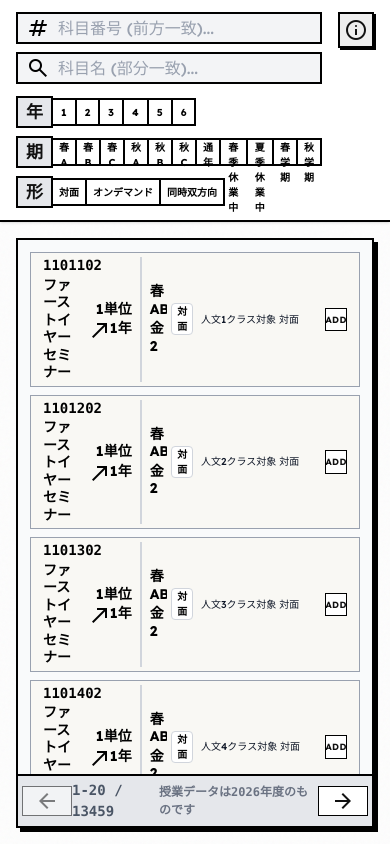
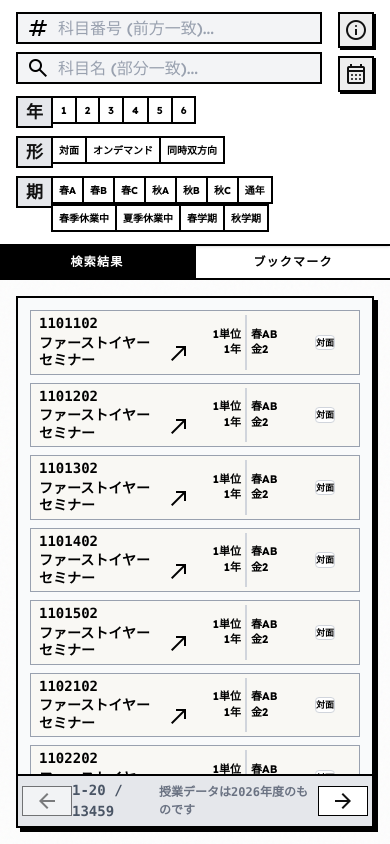
Before and after one commit to iter09/rakutannman, a Vue app: page / in a window 390 px wide. Built offline with nearby package versions, Linux system fonts and the light colour scheme; a web font is replaced by a local one.

Commit message:
v5 ok mobile

```diff
--- a/index.html
+++ b/index.html
@@ -29,7 +29,7 @@
     <link rel="preconnect" href="https://fonts.gstatic.com" crossorigin>
     <link href="https://fonts.googleapis.com/css2?family=Lexend:wght@100..900&display=swap" rel="stylesheet">
     <link href="https://fonts.googleapis.com/css2?family=Playfair+Display:ital,wght@0,400..900;1,400..900&display=swap" rel="stylesheet">
-    <link href="https://fonts.googleapis.com/css2?family=Material+Symbols+Outlined:wght,FILL@400,0&display=swap&text=tag,search,info,refresh,north_east,arrow_drop_down,arrow_back,arrow_forward,delete" rel="stylesheet">
+    <link href="https://fonts.googleapis.com/css2?family=Material+Symbols+Outlined:wght,FILL@400,0&display=swap&text=tag,search,info,refresh,north_east,arrow_drop_down,arrow_back,arrow_forward,delete,calendar_month" rel="stylesheet">
   </head>
   <body>
     <div id="app"></div>
--- a/src/App.vue
+++ b/src/App.vue
@@ -10,7 +10,7 @@ import InfoPanel from './components/InfoPanel.vue'
 
 import { useCourseSearch } from './composables/useCourseSearch'
 
-// now v4
+// now v5
 
 const {
   loadData,
@@ -23,6 +23,8 @@ const {
 } = useCourseSearch()
 
 const showInfoPanel = ref(false)
+
+const activeTab = ref('search')
 
 const filters = reactive({
   standard_years: [],
@@ -75,7 +77,6 @@ const hydrateBookmarks = () => {
           search_term_bit: row[8],
           search_period_low: row[9],
           search_period_high: row[10],
-          // remarks: row[12] 備考
         }
       }
       return savedCourse
@@ -138,7 +139,6 @@ const hasNext = computed(() => (currentPage.value * pageSize) < filteredCourses.
 const hasPrev = computed(() => currentPage.value > 1)
 const dummyNextUrl = computed(() => hasNext.value ? 'NEXT' : null)
 const dummyPrevUrl = computed(() => hasPrev.value ? 'PREV' : null)
-
 
 onMounted(async () => {
   await loadData()
@@ -225,7 +225,6 @@ const removeCourseFromGroup = (courseNumber, groupId) => {
 const resetAllBookmarks = () => {
   bookmarkGroups.value = [{ id: Date.now(), name: '共通基礎', targetCredits: '', courses: [] }]
 }
-
 </script>
 
 <template>
@@ -241,9 +240,29 @@ const resetAllBookmarks = () => {
       @toggle-info="showInfoPanel = !showInfoPanel"
     />
 
+    <div class="md:hidden flex border-b-2 border-black bg-white shrink-0 z-10 relative">
+      <button
+        class="flex-1 py-2 text-xs font-bold uppercase tracking-widest transition-colors border-r-2 border-black"
+        :class="activeTab === 'search' ? 'bg-black text-white' : 'bg-white text-black hover:bg-gray-100'"
+        @click="activeTab = 'search'"
+      >
+        検索結果
+      </button>
+      <button
+        class="flex-1 py-2 text-xs font-bold uppercase tracking-widest transition-colors"
+        :class="activeTab === 'bookmark' ? 'bg-black text-white' : 'bg-white text-black hover:bg-gray-100'"
+        @click="activeTab = 'bookmark'"
+      >
+        ブックマーク
+      </button>
+    </div>
+
     <main class="flex-1 flex overflow-hidden p-4 gap-4 max-w-[1550px] w-full mx-auto relative">
 
-      <div class="w-full md:w-[60%] flex flex-col h-full border-2 border-black bg-white shadow-hard relative">
+      <div
+        class="w-full md:w-[60%] flex-col h-full border-2 border-black bg-white shadow-hard relative"
+        :class="activeTab === 'search' ? 'flex' : 'hidden md:flex'"
+      >
         <div ref="courseListContainer" class="flex-1 overflow-y-auto p-3 space-y-2 scroll-smooth bg-gray-50">
           <CourseList
             :courses="paginatedCourses"
@@ -267,7 +286,10 @@ const resetAllBookmarks = () => {
         />
       </div>
 
-      <div class="hidden md:flex w-[40%] h-full">
+      <div
+        class="w-full md:w-[40%] h-full"
+        :class="activeTab === 'bookmark' ? 'flex' : 'hidden md:flex'"
+      >
         <BookmarkSidebar
           :bookmarkGroups="bookmarkGroups"
           @create-group="createGroup"
--- a/src/components/AppHeader.vue
+++ b/src/components/AppHeader.vue
@@ -1,4 +1,5 @@
 <script setup>
+import { ref } from 'vue'
 import TimeTableFilter from './TimeTableFilter.vue'
 
 const props = defineProps({
@@ -15,6 +16,9 @@ const props = defineProps({
 
 const emit = defineEmits(['reset', 'toggle-info'])
 
+// スマホ時の時間割表示状態を管理する変数
+const showTimeTable = ref(false)
+
 const toggleFilter = (array, value) => {
   const index = array.indexOf(value)
   if (index === -1) {
@@ -30,7 +34,7 @@ const countSelected = (array) => array.length
 <template>
   <header class="px-4 py-3 border-b-2 border-black bg-white z-20 shrink-0 shadow-sm relative">
 
-    <div class="flex gap-4 items-start w-full max-w-[1550px] mx-auto">
+    <div class="flex gap-4 items-start w-full max-w-[1550px] mx-auto relative">
 
       <div class="flex flex-col gap-3 min-w-0">
 
@@ -45,55 +49,55 @@ const countSelected = (array) => array.length
             </div>
          </div>
 
-         <div class="flex flex-wrap gap-2 items-start content-start">
+          <div class="flex flex-wrap gap-2 items-start content-start">
 
-            <div class="flex items-center">
-              <div class="h-8 px-2 bg-gray-200 border-2 border-black flex items-center justify-center text-[17px] font-bold uppercase z-10">
+            <div class="flex items-start max-w-full">
+              <div class="h-8 px-2 bg-gray-200 border-2 border-black flex items-center justify-center text-[17px] font-bold uppercase z-10 shrink-0 relative">
                 年
               </div>
-              <div class="h-7 flex items-center border-2 border-black border-l-0 bg-white divide-x-2 divide-black">
+              <div class="flex flex-wrap gap-y-1 pl-[2px] -ml-[2px] min-w-0">
                 <button
                   v-for="year in options.years"
                   :key="year"
                   @click="toggleFilter(filters.standard_years, year)"
-                  class="px-2 h-full text-[10px] font-bold transition-colors hover:bg-gray-200"
-                  :class="isActive(filters.standard_years, year) ? 'bg-black text-white hover:bg-gray-800' : 'bg-white text-black'"
+                  class="h-7 px-2 text-[10px] font-bold transition-colors hover:bg-gray-200 border-2 border-black whitespace-nowrap -ml-[2px] focus:z-10"
+                  :class="isActive(filters.standard_years, year) ? 'bg-black text-white hover:bg-gray-800 z-10' : 'bg-white text-black z-0 hover:z-10'"
                 >
                   {{ year }}
                 </button>
               </div>
             </div>
 
-            <div class="flex items-center">
-              <div class="h-8 px-2 bg-gray-200 border-2 border-black flex items-center justify-center text-[17px] font-bold uppercase z-10">
+            <div class="flex items-start max-w-full">
+              <div class="h-8 px-2 bg-gray-200 border-2 border-black flex items-center justify-center text-[17px] font-bold uppercase z-10 shrink-0 relative">
+                形
+              </div>
+              <div class="flex flex-wrap gap-y-1 pl-[2px] -ml-[2px] min-w-0">
+                <button
+                  v-for="fmt in options.formats"
+                  :key="fmt.id"
+                  @click="toggleFilter(filters.class_formats, fmt.id)"
+                  class="h-7 px-1.5 text-[10px] font-bold transition-colors hover:bg-gray-200 border-2 border-black whitespace-nowrap -ml-[2px] focus:z-10"
+                  :class="isActive(filters.class_formats, fmt.id) ? 'bg-black text-white hover:bg-gray-800 z-10' : 'bg-white text-black z-0 hover:z-10'"
+                >
+                  {{ fmt.label }}
+                </button>
+              </div>
+            </div>
+
+            <div class="flex items-start max-w-full">
+              <div class="h-8 px-2 bg-gray-200 border-2 border-black flex items-center justify-center text-[17px] font-bold uppercase z-10 shrink-0 relative">
                 期
               </div>
-              <div class="h-7 flex items-center border-2 border-black border-l-0 bg-white divide-x-2 divide-black">
+              <div class="flex flex-wrap gap-y-0 pl-[2px] -ml-[2px] min-w-0">
                 <button
                   v-for="term in options.terms"
                   :key="term"
                   @click="toggleFilter(filters.terms, term)"
-                  class="px-1.5 h-full text-[10px] font-bold transition-colors hover:bg-gray-200"
-                  :class="isActive(filters.terms, term) ? 'bg-black text-white hover:bg-gray-800' : 'bg-white text-black'"
+                  class="h-7 px-1.5 text-[10px] font-bold transition-colors hover:bg-gray-200 border-2 border-black whitespace-nowrap -ml-[2px] focus:z-10"
+                  :class="isActive(filters.terms, term) ? 'bg-black text-white hover:bg-gray-800 z-10' : 'bg-white text-black z-0 hover:z-10'"
                 >
                   {{ term }}
-                </button>
-              </div>
-            </div>
-
-            <div class="flex items-center">
-              <div class="h-8 px-2 bg-gray-200 border-2 border-black flex items-center justify-center text-[17px] font-bold uppercase z-10">
-                形
-              </div>
-              <div class="h-7 flex items-center border-2 border-black border-l-0 bg-white divide-x-2 divide-black">
-                <button
-                  v-for="fmt in options.formats"
-                  :key="fmt.id"
-                  @click="toggleFilter(filters.class_formats, fmt.id)"
-                  class="px-1.5 h-full text-[10px] font-bold transition-colors hover:bg-gray-200"
-                  :class="isActive(filters.class_formats, fmt.id) ? 'bg-black text-white hover:bg-gray-800' : 'bg-white text-black'"
-                >
-                  {{ fmt.label }}
                 </button>
               </div>
             </div>
@@ -101,7 +105,10 @@ const countSelected = (array) => array.length
          </div>
       </div>
 
-      <div class="hidden md:block shrink-0">
+      <div
+        class="absolute md:static right-0 top-[100px] md:top-auto md:right-auto z-30 shrink-0 md:bg-transparent"
+        :class="showTimeTable ? 'block' : 'hidden md:block'"
+      >
         <TimeTableFilter
           :selectedPeriods="filters.periods"
           @toggle="(val) => toggleFilter(filters.periods, val)"
@@ -109,7 +116,7 @@ const countSelected = (array) => array.length
         />
       </div>
 
-      <div class="shrink-0 ml-auto">
+      <div class="shrink-0 ml-auto flex flex-col gap-2">
         <button
           @click="$emit('toggle-info')"
           class="aspect-square size-9 border-2 border-black flex items-center justify-center shadow-[2px_2px_0px_0px_rgba(0,0,0,1)] cursor-pointer transition-colors"
@@ -117,6 +124,14 @@ const countSelected = (array) => array.length
         >
           <span class="material-symbols-outlined text-base">info</span>
         </button>
+
+        <button
+          @click="showTimeTable = !showTimeTable"
+          class="md:hidden aspect-square size-9 border-2 border-black flex items-center justify-center shadow-[2px_2px_0px_0px_rgba(0,0,0,1)] cursor-pointer transition-colors"
+          :class="showTimeTable ? 'bg-black text-white' : 'bg-highlight hover:bg-black hover:text-white'"
+        >
+          <span class="material-symbols-outlined text-base">calendar_month</span>
+        </button>
       </div>
 
     </div>
--- a/src/components/CourseList.vue
+++ b/src/components/CourseList.vue
@@ -21,11 +21,21 @@ const getSyllabusUrl = (courseNumber) => {
 
 const openDropdownId = ref(null)
 
+const expandedCourseId = ref(null)
+
 const toggleDropdown = (id) => {
   if (openDropdownId.value === id) {
     openDropdownId.value = null
   } else {
     openDropdownId.value = id
+  }
+}
+
+const toggleExpand = (id) => {
+  if (expandedCourseId.value === id) {
+    expandedCourseId.value = null
+  } else {
+    expandedCourseId.value = id
   }
 }
 
@@ -62,10 +72,11 @@ const isInGroup = (course, groupId) => {
       <div
         v-for="course in courses"
         :key="course.id"
-        class="group grid grid-cols-12 gap-1 items-center px-3 py-1 bg-entry-bg border border-gray-400 hover:border-black transition-all cursor-default relative z-0 hover:z-10"
+        @click="toggleExpand(course.id)"
+        class="group grid grid-cols-12 gap-0 md:gap-1 items-center px-2 md:px-3 py-1 bg-entry-bg border border-gray-400 hover:border-black transition-all cursor-pointer md:cursor-default relative z-0 hover:z-10"
       >
 
-        <div class="col-span-3 flex flex-col justify-center gap-0.5 overflow-hidden">
+        <div class="col-span-6 md:col-span-3 flex flex-col justify-center gap-0.5 overflow-hidden">
           <div class="font-mono font-bold text-sm text-black leading-tight truncate">
             {{ course.course_number }}
           </div>
@@ -74,6 +85,7 @@ const isInGroup = (course, groupId) => {
             :href="getSyllabusUrl(course.course_number)"
             target="_blank"
             rel="noopener noreferrer"
+            @click.stop
             class="text-sm font-bold text-black leading-tight flex items-center gap-1 group/link cursor-pointer transition-colors px-1 -ml-1 rounded-sm hover:bg-black hover:text-white"
             :title="course.title"
           >
@@ -84,45 +96,51 @@ const isInGroup = (course, groupId) => {
           </a>
         </div>
 
-        <div class="col-span-1 flex flex-col items-end justify-center gap-0.5 border-r-2 border-gray-300 pr-2 h-full">
-          <div class="text-sm font-bold text-black leading-tight whitespace-nowrap">
+        <div class="col-span-2 md:col-span-1 flex flex-col items-end justify-center gap-0.5 border-r-2 border-gray-300 pr-1 md:pr-2 h-full">
+          <div class="text-[11px] md:text-sm font-bold text-black leading-tight whitespace-nowrap">
             {{ course.credits }}単位
           </div>
-          <div class="text-sm font-bold text-black leading-tight whitespace-nowrap">
+          <div class="text-[11px] md:text-sm font-bold text-black leading-tight whitespace-nowrap">
             <span v-if="course.display_standard_years">{{ course.display_standard_years }}年</span>
             <span v-else>-</span>
           </div>
         </div>
 
-        <div class="col-span-1 flex flex-col items-start justify-center gap-0.5 overflow-hidden pl-1">
-          <div class="text-sm font-bold text-black leading-tight w-full text-left" :title="course.display_terms">
+        <div class="col-span-2 md:col-span-1 flex flex-col items-start justify-center gap-0.5 overflow-hidden pl-1">
+          <div class="text-[11px] md:text-sm font-bold text-black leading-tight w-full text-left" :title="course.display_terms">
             {{ course.display_terms || '-' }}
           </div>
-          <div class="text-sm font-bold text-black leading-tight w-full text-left" :title="course.display_periods">
+          <div class="text-[11px] md:text-sm font-bold text-black leading-tight w-full text-left" :title="course.display_periods">
             {{ course.display_periods || '-' }}
           </div>
         </div>
 
-        <div class="col-span-1 flex flex-wrap justify-center content-center gap-1">
+        <div class="col-span-2 md:col-span-1 flex flex-wrap justify-center content-center gap-1">
           <template v-if="course.display_class_formats">
             <span
               v-for="(fmt, index) in course.display_class_formats.split(',')"
               :key="index"
-              class="bg-white border border-gray-300 px-0 rounded-sm text-[10px] font-bold text-black max-w-full text-center"
+              class="bg-white border border-gray-300 px-0 rounded-sm text-[9px] md:text-[10px] font-bold text-black max-w-full text-center"
             >
               {{ fmt.trim() }}
             </span>
           </template>
-          <span v-else class="text-sm font-bold text-gray-400">-</span>
+          <span v-else class="text-[11px] md:text-sm font-bold text-gray-400">-</span>
         </div>
 
-        <div class="col-span-5 flex items-center overflow-hidden pl-1">
+        <div
+          class="overflow-hidden pl-1 md:flex md:col-span-5 md:mt-0 md:mb-0 md:border-t-0 md:pt-0 items-center"
+          :class="expandedCourseId === course.id ? 'flex col-span-9 mt-2 mb-1 border-t border-gray-300 pt-1' : 'hidden'"
+        >
           <div class="text-[10px] text-gray-900 font-medium w-full" :title="course.remarks || '備考データは現在ありません'">
             {{ course.remarks || "-" }}
           </div>
         </div>
 
-        <div class="col-span-1 flex justify-end relative dropdown-container">
+        <div
+          class="justify-end relative dropdown-container md:flex md:col-span-1 md:mt-0 md:mb-0 md:border-t-0 md:pt-0 items-center"
+          :class="expandedCourseId === course.id ? 'flex col-span-3 mt-2 mb-1 border-t border-gray-300 pt-1' : 'hidden'"
+        >
           <button
             @click.stop="toggleDropdown(course.id)"
             class="text-[9px] font-bold uppercase tracking-wider px-1 py-1 border border-black transition-colors bg-white hover:bg-black hover:text-white flex items-center justify-center gap-0.5 w-full max-w-[50px]"
```
Also changed, not shown: src/components/TimeTableFilter.vue (+30 -10 lines).
